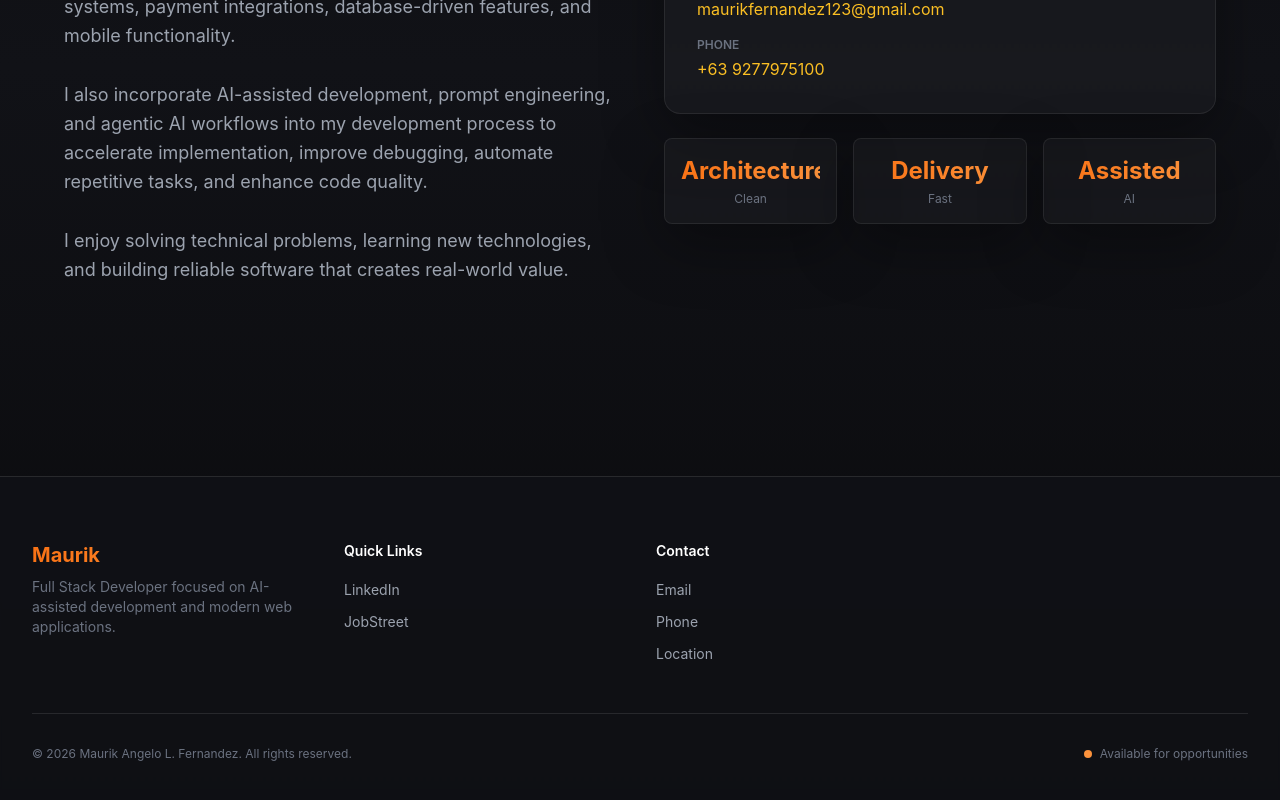
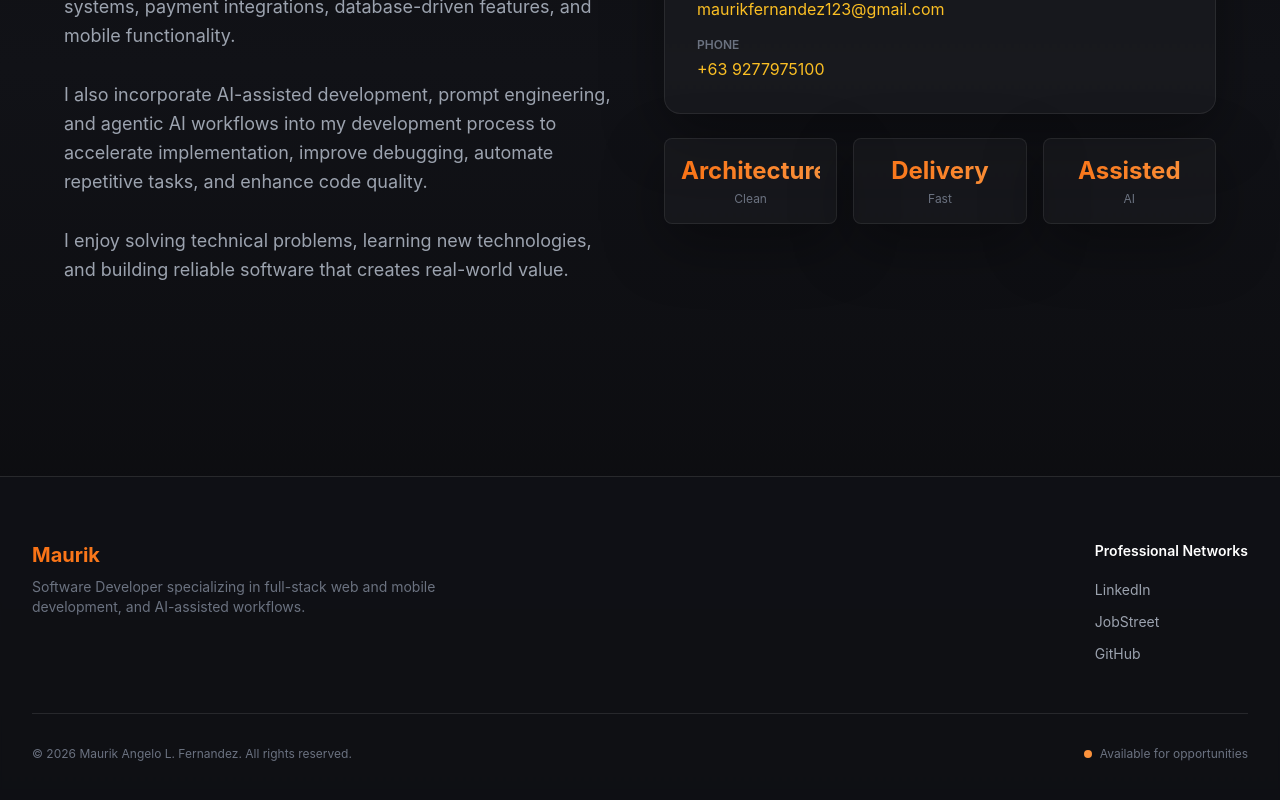
Before and after one commit to Maur1k/developer-portfolio, a React (Vite) app in the folder frontend/: page /about in a window 1280 px wide. Shown: the part 724-1524 px from the top of the page. Built offline with nearby package versions, Linux system fonts and the light colour scheme.

Commit message:
Footer update

```diff
--- a/frontend/src/components/Footer.jsx
+++ b/frontend/src/components/Footer.jsx
@@ -5,35 +5,33 @@ export default function Footer() {
   const currentYear = new Date().getFullYear();
 
   const footerLinks = {
-    'Quick Links': [
+    'Professional Networks': [
       { label: 'LinkedIn', href: 'https://www.linkedin.com/in/maurik-angelo-ab835716a/' },
       { label: 'JobStreet', href: 'https://ph.jobstreet.com/profiles/maurikangelo-fernandez-7mNlX0tM26' },
-    ],
-    'Contact': [
-      { label: 'Email', href: 'mailto:maurikfernandez123@gmail.com' },
-      { label: 'Phone', href: 'tel:+639277975100' },
-      { label: 'Location', href: '#' },
+      { label: 'GitHub', href: 'https://github.com/' }, // Adding GitHub as a placeholder to fill it out better
     ],
   };
 
   return (
     <footer className="relative border-t border-white/10 bg-[#111217]/80 backdrop-blur-[1px] mt-24">
       <div className="max-w-7xl mx-auto px-4 md:px-8 py-12 md:py-16">
-        <div className="grid md:grid-cols-4 gap-8 mb-12">
+        <div className="flex flex-col md:flex-row justify-between gap-12 mb-12">
           {/* Brand */}
           <motion.div
             initial={{ opacity: 0, y: 20 }}
             whileInView={{ opacity: 1, y: 0 }}
             viewport={{ once: true }}
             transition={{ duration: 0.6 }}
+            className="md:max-w-md"
           >
             <h3 className="text-xl font-bold gradient-text mb-2">Maurik</h3>
             <p className="text-sm text-gray-500">
-              Full Stack Developer focused on AI-assisted development and modern web applications.
+              Software Developer specializing in full-stack web and mobile development, and AI-assisted workflows.
             </p>
           </motion.div>
 
           {/* Quick Links */}
+          <div className="flex gap-16 md:justify-end">
             {Object.entries(footerLinks).map(([category, links], idx) => (
               <motion.div
                 key={category}
@@ -49,6 +47,8 @@ export default function Footer() {
                       <a
                         href={link.href}
                         className="text-sm text-gray-400 hover:text-amber-400 transition-colors duration-200"
+                        target="_blank"
+                        rel="noreferrer"
                       >
                         {link.label}
                       </a>
@@ -57,6 +57,7 @@ export default function Footer() {
                 </ul>
               </motion.div>
             ))}
+          </div>
         </div>
 
         {/* Divider */}
--- a/frontend/src/data/fallbackPortfolio.js
+++ b/frontend/src/data/fallbackPortfolio.js
@@ -41,25 +41,25 @@ export const fallbackProjects = [
     endDate: '',
     featured: true,
     displayOrder: 0,
-    thumbnailImage: '/projects/wibav3/Slide 16_9 - 8.png',
+    thumbnailImage: '/projects/wibav3/overview.png',
     technologies: ['React Native', 'Node.js', 'Express', 'MySQL', 'Firebase', 'Payment Gateway'],
     galleryImages: [
-      '/projects/wibav3/Slide 16_9 - 8.png',
-      '/projects/wibav3/Slide 16_9 - 9.png',
-      '/projects/wibav3/Slide 16_9 - 10.png',
-      '/projects/wibav3/Slide 16_9 - 11.png',
-      '/projects/wibav3/Slide 16_9 - 12.png',
-      '/projects/wibav3/Slide 16_9 - 13.png',
-      '/projects/wibav3/Slide 16_9 - 14.png',
+      '/projects/wibav3/overview.png',
+      '/projects/wibav3/feature1.png',
+      '/projects/wibav3/feature2.png',
+      '/projects/wibav3/feature3.png',
+      '/projects/wibav3/restaurants.png',
+      '/projects/wibav3/ordering.png',
+      '/projects/wibav3/checkout.png',
     ],
     screenshots: [
-      { src: '/projects/wibav3/Slide 16_9 - 8.png', alt: 'WIBE App Overview', title: 'Overview' },
-      { src: '/projects/wibav3/Slide 16_9 - 9.png', alt: 'WIBE App Screen 2', title: 'Features' },
-      { src: '/projects/wibav3/Slide 16_9 - 10.png', alt: 'WIBE App Screen 3', title: 'Restaurants' },
-      { src: '/projects/wibav3/Slide 16_9 - 11.png', alt: 'WIBE App Screen 4', title: 'Ordering' },
-      { src: '/projects/wibav3/Slide 16_9 - 12.png', alt: 'WIBE App Screen 5', title: 'Checkout' },
-      { src: '/projects/wibav3/Slide 16_9 - 13.png', alt: 'WIBE App Screen 6', title: 'Tracking' },
-      { src: '/projects/wibav3/Slide 16_9 - 14.png', alt: 'WIBE App Screen 7', title: 'Profile' },
+      { src: '/projects/wibav3/overview.png', alt: 'WIBE App Overview', title: 'Overview' },
+      { src: '/projects/wibav3/feature1.png', alt: 'WIBE App Features 1', title: 'Features 1' },
+      { src: '/projects/wibav3/feature2.png', alt: 'WIBE App Features 2', title: 'Features 2' },
+      { src: '/projects/wibav3/feature3.png', alt: 'WIBE App Features 3', title: 'Features 3' },
+      { src: '/projects/wibav3/restaurants.png', alt: 'WIBE App Restaurants', title: 'Restaurants' },
+      { src: '/projects/wibav3/ordering.png', alt: 'WIBE App Ordering', title: 'Ordering' },
+      { src: '/projects/wibav3/checkout.png', alt: 'WIBE App Checkout', title: 'Checkout' },
     ],
     problem: 'Baguio City needed a localized food delivery platform that understood the local geography, restaurant ecosystem, and customer preferences better than generic national apps.',
     solution: 'Developed a complete food delivery ecosystem specifically for Baguio City. It connects local restaurants with customers and riders through specialized mobile apps available on the App Store and Play Store.',
```
Lines whose indentation alone changed are shown as unchanged.
